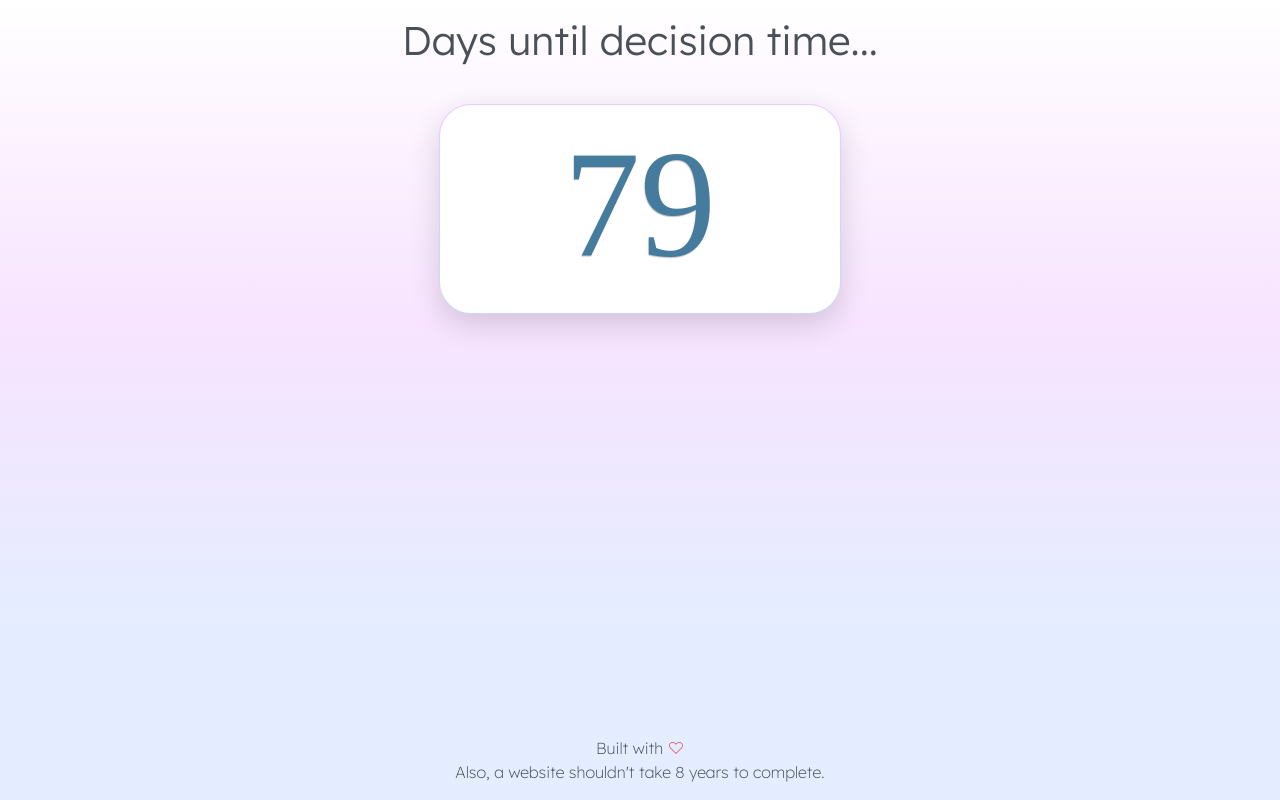
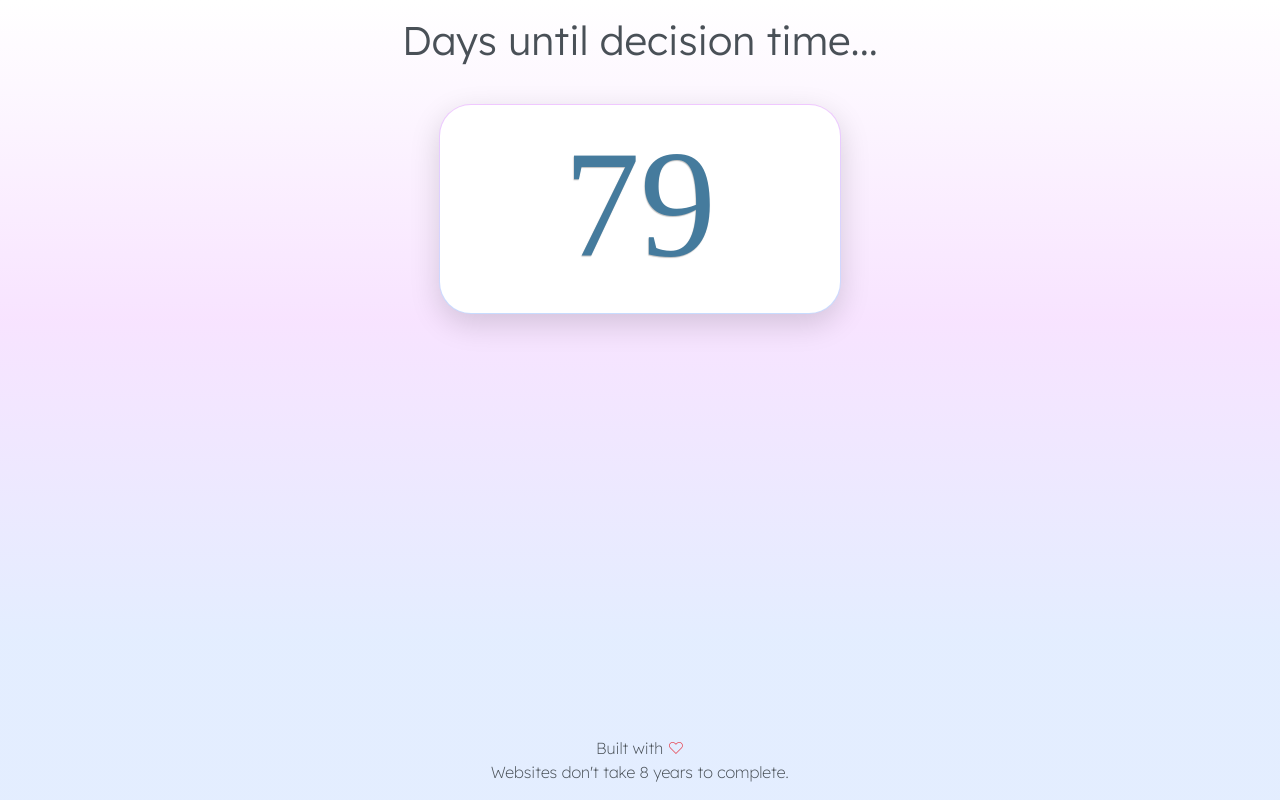
Before and after one commit to bryanleonard/daycounter, a React (Create React App) app: page / in a window 1280 px wide. Built offline with nearby package versions, Linux system fonts and the light colour scheme; a web font is replaced by a local one.

Commit message:
Adjusting footer

```diff
--- a/src/App.js
+++ b/src/App.js
@@ -17,7 +17,7 @@ function App() {
       <footer className={'container-fluid text-center py-3 footer'}>
         <ul className={`list-unstyled mb-0`}>
           <li>Built with <span className={`heart`}>♡</span></li>
-          <li>Also, a website shouldn't take 8 years to complete.</li>
+          <li>Websites don't take 8 years to complete.</li>
         </ul>
       </footer>
     </div>
```
